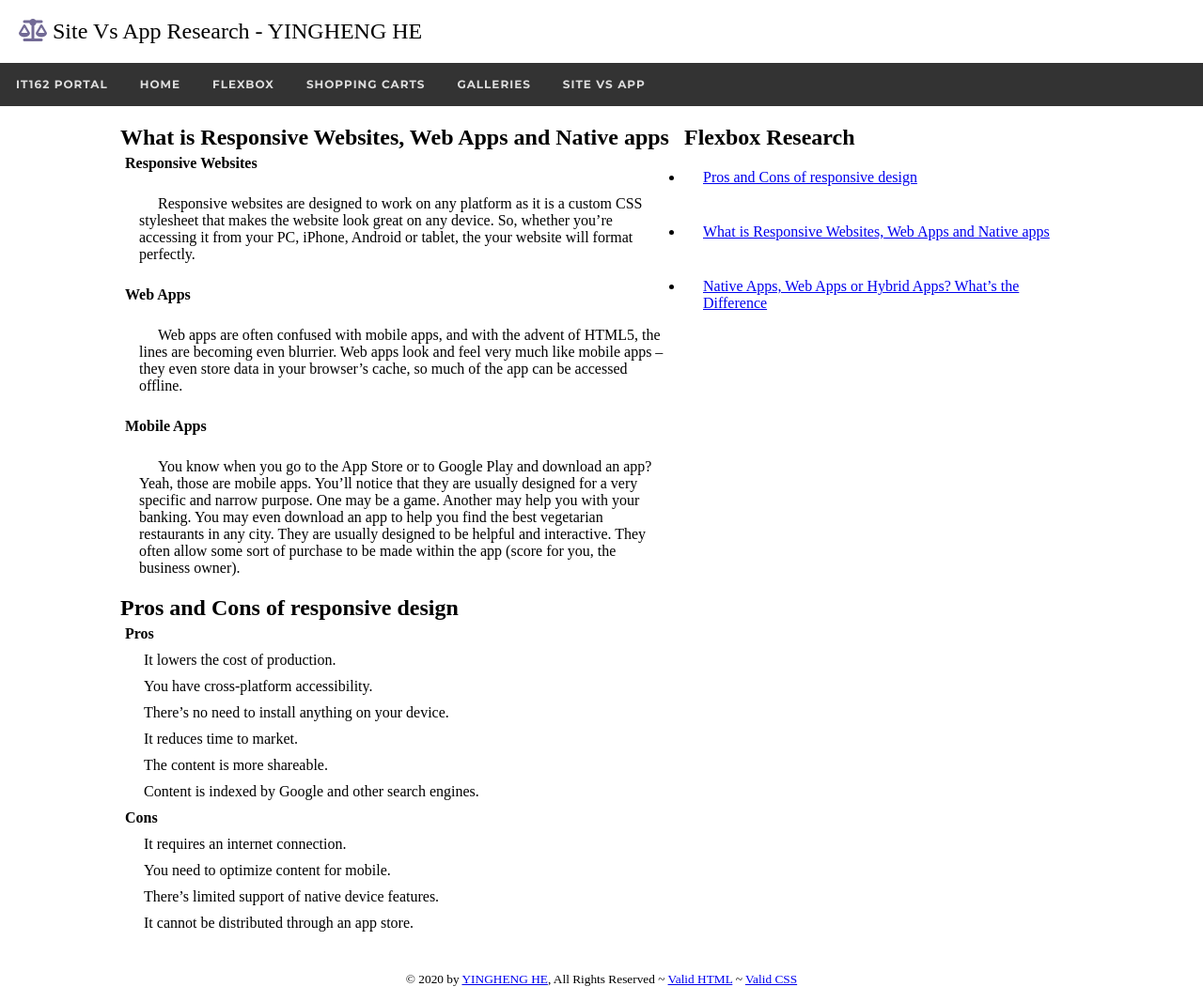
After one commit to SEA-Hank/It162, a PHP site: page /big/siteVsApp.php in a window 1280 px wide. The commit adds this page. Shown: the whole page at 94% size. Run offline with PHP 8.4, Linux system fonts and the light colour scheme; some libraries are stand-ins or nearby versions.

Commit message:
site vs app

```diff
--- a/big/common/big-config.php
+++ b/big/common/big-config.php
@@ -26,4 +26,9 @@ switch ($path) {
         $logo = "fa-picture-o";
         $logoColor = "#de4463";
         break;
+    case "siteVsApp.php":
+        $title = "Site Vs App Research";
+        $logo = "fa-balance-scale";
+        $logoColor = "#726a95";
+        break;
 }
--- a/big/common/header.php
+++ b/big/common/header.php
@@ -26,6 +26,7 @@
                     <li></i><a href='/big/flexResearch.php'>Flexbox</a></li>
                     <li></i><a href='/big/shoppingCarts.php'>Shopping Carts</a></li>
                     <li></i><a href='/big/galleries.php'>Galleries</a></li>
+                    <li></i><a href='/big/siteVsApp.php'>site Vs App</a></li>
                 </ul>
             </div>
         </nav>
--- /dev/null
+++ b/big/siteVsApp.php
@@ -0,0 +1,49 @@
+<?php include 'common/header.php'; ?>
+
+<!-- START LEFT COL -->
+<section class="main-content">
+    <div class="main-left">
+        <div id="siteVsApp">
+            <h1>What is Responsive Websites, Web Apps and Native apps</h1>
+            <h4>Responsive Websites</h4>
+            <p>Responsive websites are designed to work on any platform as it is a custom CSS stylesheet that makes the website look great on any device. So, whether you’re accessing it from your PC, iPhone, Android or tablet, the your website will format perfectly.</p>
+            <h4>Web Apps</h4>
+            <p>Web apps are often confused with mobile apps, and with the advent of HTML5, the lines are becoming even blurrier. Web apps look and feel very much like mobile apps – they even store data in your browser’s cache, so much of the app can be accessed offline.
+            </p>
+            <h4>Mobile Apps</h4>
+            <p>You know when you go to the App Store or to Google Play and download an app? Yeah, those are mobile apps. You’ll notice that they are usually designed for a very specific and narrow purpose. One may be a game. Another may help you with your banking. You may even download an app to help you find the best vegetarian restaurants in any city. They are usually designed to be helpful and interactive. They often allow some sort of purchase to be made within the app (score for you, the business owner).
+            </p>
+            <h1>Pros and Cons of responsive design</h1>
+            <h4>Pros</h4>
+            <ul>
+                <li>It lowers the cost of production.</li>
+                <li>You have cross-platform accessibility.</li>
+                <li>There’s no need to install anything on your device.</li>
+                <li> It reduces time to market.</li>
+                <li> The content is more shareable.</li>
+                <li>Content is indexed by Google and other search engines.</li>
+            </ul>
+            <h4>Cons</h4>
+            <ul>
+                <li>It requires an internet connection.</li>
+                <li>You need to optimize content for mobile.</li>
+                <li>There’s limited support of native device features.</li>
+                <li>It cannot be distributed through an app store.</li>
+
+            </ul>
+        </div>
+    </div>
+    <div class="main-right">
+        <h1>Flexbox Research</h1>
+        <ul>
+            <li><a href="https://xd.adobe.com/ideas/principles/web-design/responsive-web-or-native-app/" target="_blank">Pros and Cons of responsive design</a></li>
+            <li><a href="https://buildfire.com/responsive-websites-vs-web-apps-native-apps-matters/" target="_blank">What is Responsive Websites, Web Apps and Native apps</a></li>
+            <li><a href="https://www.mobiloud.com/blog/native-web-or-hybrid-apps" target="_blank">Native Apps, Web Apps or Hybrid Apps? What’s the Difference</a></li>
+
+        </ul>
+    </div>
+</section>
+
+
+
+<?php include 'common/footer.php'; ?>
--- a/css/big.css
+++ b/css/big.css
@@ -96,10 +96,21 @@ footer {
   border-color: #4CAF50;
 }
 .main-content .main-left #flex p,
-.main-content .main-left #galleries p {
+.main-content .main-left #galleries p,
+.main-content .main-left #siteVsApp p {
   width: 600px;
   padding: 20px;
   text-indent: 20px;
+}
+.main-content .main-left #siteVsApp h4 {
+  padding: 5px;
+}
+.main-content .main-left #siteVsApp ul {
+  padding-left: 20px;
+}
+.main-content .main-left #siteVsApp ul li {
+  padding: 5px;
+  list-style: none;
 }
 .main-content .main-left #shoppingCarWrapper {
   width: 600px;
@@ -136,7 +147,8 @@ footer {
     width: auto;
   }
   .main-content .main-left #flex p,
-.main-content .main-left #galleries p {
+.main-content .main-left #galleries p,
+.main-content .main-left #siteVsApp p {
     width: auto;
   }
   .main-content .main-left #shoppingCarWrapper {
--- a/css/big.scss
+++ b/css/big.scss
@@ -114,11 +114,27 @@ footer {
         }
 
         #flex,
-        #galleries {
+        #galleries,
+        #siteVsApp {
             p {
                 width: 600px;
                 padding: 20px;
                 text-indent: 20px;
+            }
+        }
+
+        #siteVsApp {
+            h4 {
+                padding: 5px;
+            }
+
+            ul {
+                padding-left: 20px;
+
+                li {
+                    padding: 5px;
+                    list-style: none;
+                }
             }
         }
 
@@ -170,7 +186,8 @@ footer {
             }
 
             #flex,
-            #galleries {
+            #galleries,
+            #siteVsApp {
                 p {
                     width: auto;
                 }
```
Also changed, not shown: 1 other file.
